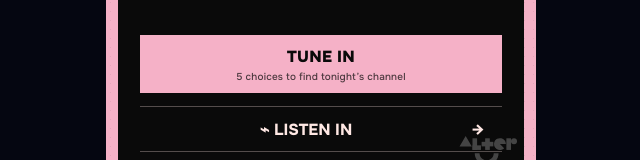
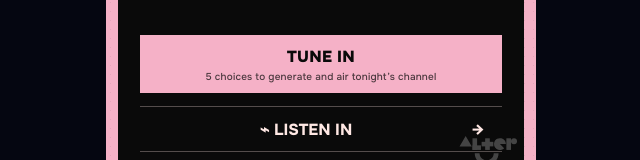
Before and after one commit to yinxinghuan/heartwave-radio, a React (Vite) app: page / in a window 1280 px wide. Shown: the part 614-774 px from the top of the page, without its empty margins (319-959 px from the left). Built offline with nearby package versions, Linux system fonts and the light colour scheme.

Commit message:
Gate daily generation and auto-publish results

```diff
--- a/src/HeartwaveRadio/HeartwaveRadio.tsx
+++ b/src/HeartwaveRadio/HeartwaveRadio.tsx
@@ -18,22 +18,27 @@ const BrandMark=()=> <span className="hw-brandmark" aria-hidden><i/><i/><i/><b>A
 const SignalIcon=({kind}:{kind:keyof typeof CHANNELS})=> <svg className="hw-signal-icon" viewBox="0 0 48 48" aria-hidden><circle cx="24" cy="24" r="5"/><path d={kind==='warm'?'M8 29c5-15 27-15 32 0M14 34c4-8 16-8 20 0':kind==='wild'?'M8 29 18 13l7 20 7-13 8 9':kind==='quiet'?'M9 25c6-12 24-12 30 0M15 25c4-6 14-6 18 0':'M24 7v10m0 14v10M7 24h10m14 0h10M12 12l7 7m10 10 7 7m0-24-7 7M19 29l-7 7'}/></svg>;
 
 export default function HeartwaveRadio(){
-  const game=useHeartwave(),save=useGameSave<HeartwaveSave>('heartwave-radio'),wall=useWall();
-  const [local,setLocal]=useState<HeartwaveSave>({broadcasts:[]}),[seeded,setSeeded]=useState(false),[screen,setScreen]=useState<'game'|'wall'>('game'),[published,setPublished]=useState(false);
+  const save=useGameSave<HeartwaveSave>('heartwave-radio'),wall=useWall();
+  const persist=save.persist,refreshWall=wall.refresh;
+  const [local,setLocal]=useState<HeartwaveSave>({broadcasts:[]}),[seeded,setSeeded]=useState(false),[screen,setScreen]=useState<'game'|'wall'>('game');
   useEffect(()=>{if(save.loaded&&!seeded){setLocal(save.savedData??{broadcasts:[]});setSeeded(true)}},[save.loaded,save.savedData,seeded]);
-  useEffect(()=>setPublished(false),[game.broadcast.id]);
-  const today=dayKey(),hasDailySlot=local.lastBroadcastDay===today;
-  const activeDailyId=hasDailySlot?(local.lastBroadcastId===undefined?local.broadcasts[0]?.id:local.lastBroadcastId??undefined):undefined;
-  const hasActiveDailyBroadcast=Boolean(activeDailyId);
-  const publish=()=>{if(published||!seeded)return;click();publishSound();const next:HeartwaveSave={...local,lastBroadcastDay:today,lastBroadcastId:game.broadcast.id,broadcasts:[game.broadcast,...local.broadcasts.filter(x=>x.id!==game.broadcast.id&&x.id!==activeDailyId)].slice(0,20)};setLocal(next);save.persist(next);setPublished(true);wall.refresh()};
-  const deleteBroadcast=(id:string)=>{const next:HeartwaveSave={...local,...(id===activeDailyId?{lastBroadcastId:null}:{}),broadcasts:local.broadcasts.filter(x=>x.id!==id)};setLocal(next);save.persist(next);wall.refresh()};
+  const today=dayKey(),generatedDay=local.lastGeneratedDay??local.lastBroadcastDay;
+  const hasGeneratedToday=generatedDay===today;
+  const game=useHeartwave(seeded&&!hasGeneratedToday);
+  const generatedId=local.lastGeneratedId??(hasGeneratedToday?(local.lastBroadcastId??local.broadcasts[0]?.id):undefined);
+  const hasLiveGeneratedWork=Boolean(generatedId&&local.broadcasts.some(x=>x.id===generatedId));
+  const currentWasGenerated=generatedId===game.broadcast.id;
+  const currentIsLive=currentWasGenerated&&local.broadcasts.some(x=>x.id===game.broadcast.id);
+  useEffect(()=>{if(!seeded||!game.isGameOver||hasGeneratedToday||!game.broadcast.id)return;const next:HeartwaveSave={...local,lastGeneratedDay:today,lastGeneratedId:game.broadcast.id,broadcasts:[game.broadcast,...local.broadcasts.filter(x=>x.id!==game.broadcast.id)].slice(0,20)};setLocal(next);persist(next);publishSound();refreshWall()},[seeded,game.isGameOver,game.broadcast,hasGeneratedToday,local,persist,refreshWall,today]);
+  const deleteBroadcast=(id:string)=>{const next:HeartwaveSave={...local,broadcasts:local.broadcasts.filter(x=>x.id!==id)};setLocal(next);persist(next);refreshWall()};
+  const startOrOpen=()=>{click();if(hasGeneratedToday)setScreen('wall');else game.start()};
   if(new URLSearchParams(window.location.search).has('lab'))return <V2Lab/>;
   if(new URLSearchParams(window.location.search).has('samples'))return <SampleWall/>;
   if(screen==='wall')return <main className="hw"><Wall community={wall.entries} mine={local.broadcasts} loaded={wall.loaded} onDelete={deleteBroadcast} onBack={()=>setScreen('game')}/><img className="hw__watermark" src={aigramSrc} alt="" draggable={false}/></main>;
   return <main className="hw"><div className="hw__orb hw__orb--one"/><div className="hw__orb hw__orb--two"/><div className="hw__grain"/>
-    {!game.isPlaying&&!game.isGameOver&&<section className="hw-start"><div className="hw-brandline"><BrandMark/><span>ALTERU SOCIAL SIGNAL</span><b>LIVE 001</b></div><div className="hw-kicker"><i/> {t('live')}</div><div className="hw-vinyl"><div className="hw-vinyl__rings"/><BrandMark/></div><div className="hw-waves">{[1,2,3,4,5].map(n=><i key={n}/>)}</div><h1><span>{t('titleTop')}</span><br/><em>{t('titleBottom')}</em></h1><p>HEARTWAVE RADIO · 88—108 MHz</p><button className="hw-cta" onPointerDown={()=>{click();game.start()}}><span>{t('start')}</span><small>{t('startSub')}</small></button><button className="hw-link" onPointerDown={()=>{click();setScreen('wall')}}>⌁ {t('wall')} <span>→</span></button></section>}
+    {!game.isPlaying&&!game.isGameOver&&<section className="hw-start"><div className="hw-brandline"><BrandMark/><span>ALTERU SOCIAL SIGNAL</span><b>LIVE 001</b></div><div className="hw-kicker"><i/> {t('live')}</div><div className="hw-vinyl"><div className="hw-vinyl__rings"/><BrandMark/></div><div className="hw-waves">{[1,2,3,4,5].map(n=><i key={n}/>)}</div><h1><span>{t('titleTop')}</span><br/><em>{t('titleBottom')}</em></h1><p>HEARTWAVE RADIO · 88—108 MHz</p><button className="hw-cta" disabled={!seeded||(hasGeneratedToday&&!hasLiveGeneratedWork)} onPointerDown={startOrOpen}><span>{hasGeneratedToday?(hasLiveGeneratedWork?t('generated'):t('generationUsed')):t('start')}</span><small>{hasGeneratedToday?(hasLiveGeneratedWork?t('generatedSub'):t('generationUsedSub')):t('startSub')}</small></button><button className="hw-link" onPointerDown={()=>{click();setScreen('wall')}}>⌁ {t('wall')} <span>→</span></button></section>}
     {game.isPlaying&&<section className="hw-play"><header><div className="hw-progress">{[0,1,2,3,4].map(n=><i className={n<=game.round?'is-on':''} key={n}/>)}</div><div className="hw-meta"><span>{t('round')} {game.round+1}/5</span><b>{game.timeLeft}s</b><span>{t('score')} {game.score}</span></div></header>{game.combo>=2&&<div className="hw-combo">×{game.combo} {t('streak')}</div>}<div className="hw-question"><small>{game.question.eyebrow}</small><h2>{game.question.prompt}</h2><p>{t('choose')}</p></div><div className="hw-options">{game.question.choices.map((choice,i)=><button key={choice.title} onPointerDown={()=>game.choose(choice)} style={{'--choice':CHANNELS[choice.dimension].color} as React.CSSProperties}><kbd>0{i+1}</kbd><b><SignalIcon kind={choice.dimension}/></b><h3>{choice.title}</h3><p>{choice.desc}</p></button>)}</div>{game.lastGain>0&&<div key={`${game.round}-${game.score}`} className="hw-gain">+{game.lastGain}</div>}{game.quote&&<div key={game.quote+game.round} className="hw-quote">“{game.quote}”</div>}</section>}
-    {game.isGameOver&&<section className="hw-result"><header className="hw-result__intro"><small>{t('result')}</small></header><Artwork broadcast={game.broadcast}/>{game.broadcast.transmission&&<blockquote className="hw-transmission">“{game.broadcast.transmission}”<small>{game.broadcast.signature}</small></blockquote>}<div className="hw-score"><span>{t('score')} <b>{game.score}</b></span><i/><span>{t('best')} <b>{game.bestScore}</b></span></div><button className={`hw-cta hw-cta--publish ${published?'is-done':''}`} disabled={published||!seeded} onPointerDown={publish}>{published?'✓ '+t('published'):hasActiveDailyBroadcast?'↻ '+t('replaceBroadcast'):'↗ '+t('publish')}</button><p className="hw-daily-note">{t('dailyRitual')}</p><div className="hw-result__row"><button onPointerDown={()=>setScreen('wall')}>{t('viewWall')}</button><button onPointerDown={game.start}>{t('again')}</button></div><button className="hw-home" onPointerDown={game.home}>← {t('home')}</button></section>}
+    {game.isGameOver&&<section className="hw-result"><header className="hw-result__intro"><small>{t('result')}</small></header><Artwork broadcast={game.broadcast}/>{game.broadcast.transmission&&<blockquote className="hw-transmission">“{game.broadcast.transmission}”<small>{game.broadcast.signature}</small></blockquote>}<div className="hw-score"><span>{t('score')} <b>{game.score}</b></span><i/><span>{t('best')} <b>{game.bestScore}</b></span></div><div className={`hw-live-confirmation ${currentIsLive?'is-live':''}`}>{currentIsLive?'✓ '+t('published'):currentWasGenerated?'× '+t('deletedToday'):'◌ '+t('publishing')}</div><p className="hw-daily-note">{t('dailyRitual')}</p><div className="hw-result__row"><button onPointerDown={()=>setScreen('wall')}>{t('viewWall')}</button><button disabled>{t('tomorrow')}</button></div><button className="hw-home" onPointerDown={game.home}>← {t('home')}</button></section>}
     <img className="hw__watermark" src={aigramSrc} alt="" draggable={false}/>
   </main>;
 }
--- a/src/HeartwaveRadio/hooks/useHeartwave.ts
+++ b/src/HeartwaveRadio/hooks/useHeartwave.ts
@@ -6,7 +6,7 @@ import { addChannelLayer, finishSound, pickSound, playChannelTheme, resumeAudio,
 const ROUND_COUNT=5, DURATION=60;
 const shuffle=()=>[...QUESTIONS].sort(()=>Math.random()-.5).slice(0,ROUND_COUNT);
 
-export function useHeartwave(){
+export function useHeartwave(canStart=true){
  const [isPlaying,setIsPlaying]=useState(false),[isGameOver,setIsGameOver]=useState(false);
  const [questions,setQuestions]=useState<Question[]>(()=>shuffle()),[round,setRound]=useState(0),[picks,setPicks]=useState<Pick[]>([]);
  const [score,setScore]=useState(0),[bestScore,setBestScore]=useState(()=>Number(localStorage.getItem('heartwave_radio_best')||0));
@@ -14,10 +14,10 @@ export function useHeartwave(){
  const [broadcast,setBroadcast]=useState<Broadcast>(()=>buildBroadcast([],0,0));
  const roundStart=useRef(0), timer=useRef<number>(), picksRef=useRef<Pick[]>([]), scoreRef=useRef(0);
  const finish=useCallback((finalPicks:Pick[],finalScore:number,timedOut=false)=>{window.clearInterval(timer.current);setIsPlaying(false);setIsGameOver(true);const nextBroadcast=buildBroadcast(finalPicks,finalScore);setBroadcast(nextBroadcast);if(timedOut)timeoutSound();else{finishSound();setTimeout(()=>playChannelTheme(nextBroadcast.channel),420)}const best=Math.max(bestScore,finalScore);setBestScore(best);localStorage.setItem('heartwave_radio_best',String(best));setPicks(finalPicks)},[bestScore]);
- const start=useCallback(()=>{resumeAudio();startSound();const qs=shuffle();setQuestions(qs);setRound(0);setPicks([]);picksRef.current=[];setScore(0);scoreRef.current=0;setCombo(0);setTimeLeft(DURATION);setIsPlaying(true);setIsGameOver(false);roundStart.current=performance.now();window.clearInterval(timer.current);timer.current=window.setInterval(()=>setTimeLeft(v=>{if(v<=1){window.clearInterval(timer.current);setTimeout(()=>finish(picksRef.current,scoreRef.current,true),0);return 0}return v-1}),1000)},[finish]);
+ const start=useCallback(()=>{if(!canStart)return;resumeAudio();startSound();const qs=shuffle();setQuestions(qs);setRound(0);setPicks([]);picksRef.current=[];setScore(0);scoreRef.current=0;setCombo(0);setTimeLeft(DURATION);setIsPlaying(true);setIsGameOver(false);roundStart.current=performance.now();window.clearInterval(timer.current);timer.current=window.setInterval(()=>setTimeLeft(v=>{if(v<=1){window.clearInterval(timer.current);setTimeout(()=>finish(picksRef.current,scoreRef.current,true),0);return 0}return v-1}),1000)},[canStart,finish]);
  const choose=useCallback((choice:Choice)=>{if(!isPlaying)return;const elapsed=performance.now()-roundStart.current;const prev=picks[picks.length-1]?.choice.dimension;const nextCombo=prev===choice.dimension?combo+1:1;const gain=100+Math.max(0,Math.round((4000-elapsed)/40))+20*(nextCombo-1);const nextPicks=[...picks,{question:questions[round].prompt,choice}];const nextScore=score+gain;picksRef.current=nextPicks;scoreRef.current=nextScore;setPicks(nextPicks);setScore(nextScore);setCombo(nextCombo);setLastGain(gain);setQuote(CHANNELS[choice.dimension].line);pickSound(nextCombo);addChannelLayer(choice.dimension,nextPicks.length);if(round>=ROUND_COUNT-1){setTimeout(()=>finish(nextPicks,nextScore),420)}else{setRound(r=>r+1);roundStart.current=performance.now()}},[isPlaying,picks,combo,questions,round,score,finish]);
  const home=useCallback(()=>{window.clearInterval(timer.current);setIsPlaying(false);setIsGameOver(false)},[]);
  useEffect(()=>()=>window.clearInterval(timer.current),[]);
- useEffect(()=>{const key=(e:KeyboardEvent)=>{if(isPlaying&&(e.key==='1'||e.key==='ArrowLeft'))choose(questions[round].choices[0]);if(isPlaying&&(e.key==='2'||e.key==='ArrowRight'))choose(questions[round].choices[1]);if(e.key==='Enter'&&!isPlaying)start()};window.addEventListener('keydown',key);return()=>window.removeEventListener('keydown',key)},[isPlaying,questions,round,choose,start]);
+ useEffect(()=>{const key=(e:KeyboardEvent)=>{if(isPlaying&&(e.key==='1'||e.key==='ArrowLeft'))choose(questions[round].choices[0]);if(isPlaying&&(e.key==='2'||e.key==='ArrowRight'))choose(questions[round].choices[1]);if(e.key==='Enter'&&!isPlaying&&!isGameOver)start()};window.addEventListener('keydown',key);return()=>window.removeEventListener('keydown',key)},[isPlaying,isGameOver,questions,round,choose,start]);
  return{isPlaying,isGameOver,question:questions[round],round,score,bestScore,combo,timeLeft,lastGain,quote,picks,channel:broadcast.channel,broadcast,start,choose,home};
 }
--- a/src/HeartwaveRadio/i18n/index.ts
+++ b/src/HeartwaveRadio/i18n/index.ts
@@ -5,7 +5,7 @@ export function detectLocale(): Locale {
   return navigator.language.toLowerCase().startsWith('zh') ? 'zh' : 'en';
 }
 const copy = {
-  zh: { titleTop:'心动', titleBottom:'电台', live:'午夜直播 · 只对同频的人开放', start:'开始调频', startSub:'5 个选择，找到你今晚的频道', wall:'听听大家', round:'信号', choose:'别想太久，第一反应最准', score:'能量', result:'你的今晚频道', publish:'播出今晚的频率', published:'今晚已正式播出', replaceBroadcast:'替换今晚的频率', dailyRitual:'今晚只有一个公开席位；重新调频后可用新作品替换。', viewWall:'打开频率墙', again:'再调一次', home:'返回首页', best:'历史最高', you:'你', empty:'今晚还没人开台', emptySub:'成为第一个留下频率的人', back:'返回', community:'社区频率', loading:'正在搜寻附近信号…', lost:'信号丢失', streak:'连续同频', close:'关闭广播', detail:'完整广播', transmission:'午夜播报', deleteMine:'删除我的广播', deleteConfirm:'再次点击，确认删除', deleteHint:'删除后无法恢复；你仍可用新作品占用今晚的席位。' },
-  en: { titleTop:'HEART', titleBottom:'WAVE', live:'MIDNIGHT LIVE · FOR KINDRED SIGNALS', start:'TUNE IN', startSub:'5 choices to find tonight’s channel', wall:'LISTEN IN', round:'SIGNAL', choose:'Don’t overthink it. First instinct wins.', score:'ENERGY', result:'YOUR NIGHT CHANNEL', publish:'AIR TONIGHT’S SIGNAL', published:'TONIGHT’S SIGNAL IS LIVE', replaceBroadcast:'REPLACE TONIGHT’S SIGNAL', dailyRitual:'One public slot tonight. A new result can replace the current signal.', viewWall:'OPEN FREQUENCY WALL', again:'TUNE AGAIN', home:'BACK HOME', best:'PERSONAL BEST', you:'YOU', empty:'NO ONE IS LIVE YET', emptySub:'Be the first signal in the night', back:'BACK', community:'COMMUNITY FREQUENCIES', loading:'SCANNING NEARBY SIGNALS…', lost:'SIGNAL LOST', streak:'SAME WAVE', close:'CLOSE BROADCAST', detail:'FULL BROADCAST', transmission:'MIDNIGHT TRANSMISSION', deleteMine:'DELETE MY BROADCAST', deleteConfirm:'TAP AGAIN TO DELETE', deleteHint:'This cannot be undone. A new result can still take tonight’s slot.' },
+  zh: { titleTop:'心动', titleBottom:'电台', live:'午夜直播 · 只对同频的人开放', start:'开始调频', startSub:'5 个选择，生成并播出今晚的频道', generated:'今晚的频率已播出', generatedSub:'打开频率墙查看你的作品', generationUsed:'今晚已经生成过了', generationUsedSub:'生成额度明晚恢复', wall:'听听大家', round:'信号', choose:'别想太久，第一反应最准', score:'能量', result:'你的今晚频道', published:'今晚已正式播出', publishing:'正在将今晚的频率送上电台…', deletedToday:'今晚作品已删除 · 生成额度已使用', dailyRitual:'每晚只生成一次；作品完成后自动播出。', viewWall:'打开频率墙', tomorrow:'明晚再调频', home:'返回首页', best:'历史最高', you:'你', empty:'今晚还没人开台', emptySub:'成为第一个留下频率的人', back:'返回', community:'社区频率', loading:'正在搜寻附近信号…', lost:'信号丢失', streak:'连续同频', close:'关闭广播', detail:'完整广播', transmission:'午夜播报', deleteMine:'删除我的广播', deleteConfirm:'再次点击，确认删除', deleteHint:'删除后无法恢复，且不会返还今日生成额度。' },
+  en: { titleTop:'HEART', titleBottom:'WAVE', live:'MIDNIGHT LIVE · FOR KINDRED SIGNALS', start:'TUNE IN', startSub:'5 choices to generate and air tonight’s channel', generated:'TONIGHT’S SIGNAL IS LIVE', generatedSub:'Open the wall to view your broadcast', generationUsed:'TONIGHT’S GENERATION IS USED', generationUsedSub:'Your generation returns tomorrow', wall:'LISTEN IN', round:'SIGNAL', choose:'Don’t overthink it. First instinct wins.', score:'ENERGY', result:'YOUR NIGHT CHANNEL', published:'TONIGHT’S SIGNAL IS LIVE', publishing:'SENDING TONIGHT’S SIGNAL TO THE AIR…', deletedToday:'TONIGHT’S WORK WAS DELETED · GENERATION USED', dailyRitual:'One generation each night. Every finished work airs automatically.', viewWall:'OPEN FREQUENCY WALL', tomorrow:'TUNE AGAIN TOMORROW', home:'BACK HOME', best:'PERSONAL BEST', you:'YOU', empty:'NO ONE IS LIVE YET', emptySub:'Be the first signal in the night', back:'BACK', community:'COMMUNITY FREQUENCIES', loading:'SCANNING NEARBY SIGNALS…', lost:'SIGNAL LOST', streak:'SAME WAVE', close:'CLOSE BROADCAST', detail:'FULL BROADCAST', transmission:'MIDNIGHT TRANSMISSION', deleteMine:'DELETE MY BROADCAST', deleteConfirm:'TAP AGAIN TO DELETE', deleteHint:'This cannot be undone and will not restore today’s generation.' },
 };
 export function t(key: keyof typeof copy.zh) { return copy[detectLocale()][key]; }
```
Also changed, not shown: doc/project-status.md (+8 -7 lines), doc/requirements.md (+6 -6 lines), doc/technical.md (+5 -5 lines), src/HeartwaveRadio/HeartwaveRadio.less (+1 -0 lines), src/HeartwaveRadio/types.ts (+7 -1 lines).
